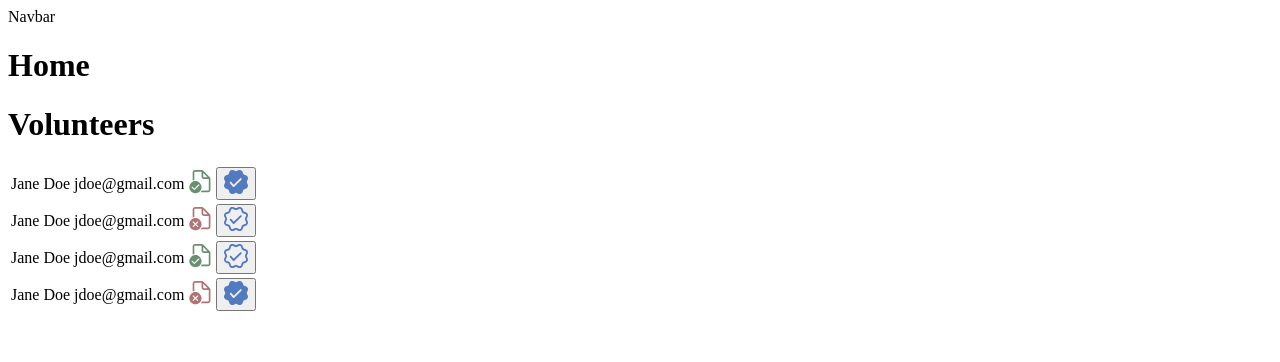
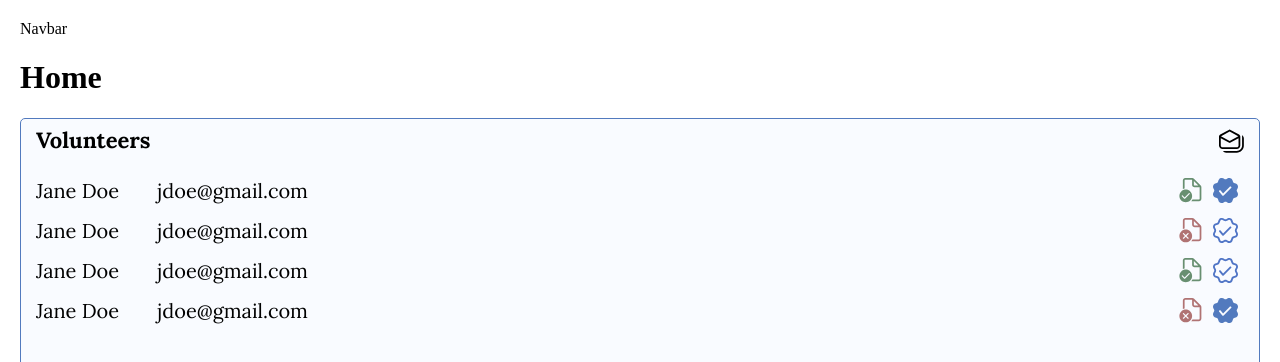
Before and after one commit to hack4impact-calpoly/one-cool-earth-25, a Next.js app: page / in a window 1280 px wide. Shown: the top 362 px of the page. Built offline with nearby package versions, Linux system fonts and the light colour scheme.

Commit message:
Styled volunteer list to match Figma

```diff
--- a/src/app/globals.css
+++ b/src/app/globals.css
@@ -0,0 +1,10 @@
+html,
+body {
+  margin: 0;
+  padding: 0;
+  overflow-x: hidden;
+}
+
+* {
+  box-sizing: border-box;
+}
--- a/src/app/page.tsx
+++ b/src/app/page.tsx
@@ -3,7 +3,7 @@ import VolunteerList from "@/components/VolunteerList";
 
 export default function Home() {
   return (
-    <main>
+    <main style={{ height: "100vh", padding: 20 }}>
       <Navbar />
       <h1>Home</h1>
       <VolunteerList />
--- /dev/null
+++ b/src/components/VolunteerList.module.css
@@ -0,0 +1,112 @@
+@import url("https://fonts.googleapis.com/css2?family=Lora:wght@400;700&display=swap");
+
+.card {
+  width: 100%;
+  height: 713px;
+  background: #f9fbff;
+  border: 1px solid #527abe;
+  border-radius: 5px;
+  box-sizing: border-box;
+  padding: 10px 15px;
+  overflow: hidden;
+  font-family: "Lora", serif;
+  color: #000;
+  display: flex;
+  flex-direction: column;
+  gap: 10px;
+}
+
+.header {
+  display: flex;
+  align-items: flex-start;
+  justify-content: space-between;
+}
+
+.title {
+  margin: 0;
+  font-weight: 700;
+  font-size: 22px;
+  line-height: 100%;
+}
+
+.headerIcon {
+  width: 25px;
+  height: 25px;
+  display: flex;
+  align-items: flex-start;
+  justify-content: flex-end;
+  line-height: 0;
+}
+
+.list {
+  flex: 1;
+  overflow: auto;
+  padding-right: 6px;
+  box-sizing: border-box;
+}
+
+.table {
+  width: 100%;
+  border-collapse: separate;
+  border-spacing: 0 14px;
+  table-layout: fixed;
+}
+
+.colName {
+  width: 84px;
+}
+
+.colGap {
+  width: 37px;
+}
+
+.colEmail {
+  width: 151px;
+}
+
+.colFlex {
+  width: auto;
+}
+
+.colActions {
+  width: 60px;
+}
+
+.row td {
+  padding: 0;
+  height: 26px;
+  vertical-align: middle;
+}
+
+.name,
+.email {
+  font-weight: 400;
+  font-size: 20px;
+  line-height: 26px;
+  white-space: nowrap;
+}
+
+.gap,
+.flex {
+  padding: 0;
+}
+
+.actions {
+  display: flex;
+  align-items: center;
+  justify-content: flex-end;
+  gap: 10px;
+  white-space: nowrap;
+}
+
+.iconButton {
+  width: 25px;
+  height: 25px;
+  padding: 0;
+  border: none;
+  background: transparent;
+  cursor: pointer;
+  display: flex;
+  align-items: center;
+  justify-content: center;
+}
--- a/src/components/VolunteerList.tsx
+++ b/src/components/VolunteerList.tsx
@@ -2,47 +2,29 @@
 
 import { useState } from "react";
 import Image from "next/image";
+import styles from "./VolunteerList.module.css";
 
 import approvedWaiver from "../icons/approvedWaiver.svg";
 import missingWaiver from "../icons/missingWaiver.svg";
 import attended from "../icons/attended.svg";
 import notAttended from "../icons/notAttended.svg";
 import hoveredAttended from "../icons/hoverAttended.svg";
+import mail from "../icons/mail.svg";
 
 type Volunteer = {
   name: string;
   email: string;
-  waiver: string;
+  waiver: any;
   attendance: boolean;
 };
 
 type VolunteerMap = Record<string, Volunteer>;
 
 const initialVolunteerData: VolunteerMap = {
-  volunteer1: {
-    name: "Jane Doe",
-    email: "jdoe@gmail.com",
-    waiver: approvedWaiver,
-    attendance: true,
-  },
-  volunteer2: {
-    name: "Jane Doe",
-    email: "jdoe@gmail.com",
-    waiver: missingWaiver,
-    attendance: false,
-  },
-  volunteer3: {
-    name: "Jane Doe",
-    email: "jdoe@gmail.com",
-    waiver: approvedWaiver,
-    attendance: false,
-  },
-  volunteer4: {
-    name: "Jane Doe",
-    email: "jdoe@gmail.com",
-    waiver: missingWaiver,
-    attendance: true,
-  },
+  volunteer1: { name: "Jane Doe", email: "jdoe@gmail.com", waiver: approvedWaiver, attendance: true },
+  volunteer2: { name: "Jane Doe", email: "jdoe@gmail.com", waiver: missingWaiver, attendance: false },
+  volunteer3: { name: "Jane Doe", email: "jdoe@gmail.com", waiver: approvedWaiver, attendance: false },
+  volunteer4: { name: "Jane Doe", email: "jdoe@gmail.com", waiver: missingWaiver, attendance: true },
 };
 
 export default function VolunteerList() {
@@ -52,29 +34,41 @@ export default function VolunteerList() {
   const toggleAttendance = (id: string) => {
     setVolunteers((prev) => ({
       ...prev,
-      [id]: {
-        ...prev[id],
-        attendance: !prev[id].attendance,
-      },
+      [id]: { ...prev[id], attendance: !prev[id].attendance },
     }));
   };
 
   return (
-    <div>
-      <h1>Volunteers</h1>
+    <div className={styles.card}>
+      <div className={styles.header}>
+        <h1 className={styles.title}>Volunteers</h1>
+        <div className={styles.headerIcon}>
+          <Image src={mail} alt="Email volunteers" width={25} height={25} />
+        </div>
+      </div>
 
-      <div>
-        <table>
+      <div className={styles.list}>
+        <table className={styles.table}>
+          <colgroup>
+            <col className={styles.colName} />
+            <col className={styles.colGap} />
+            <col className={styles.colEmail} />
+            <col className={styles.colFlex} />
+            <col className={styles.colActions} />
+          </colgroup>
+
           <tbody>
             {Object.entries(volunteers).map(([id, volunteer]: [string, Volunteer]) => (
-              <tr key={id}>
-                <td>{volunteer.name}</td>
-                <td>{volunteer.email}</td>
-                <td>
-                  <Image src={volunteer.waiver} alt="Waiver status" width={24} height={24} />
-                </td>
-                <td>
+              <tr key={id} className={styles.row}>
+                <td className={styles.name}>{volunteer.name}</td>
+                <td className={styles.gap} />
+                <td className={styles.email}>{volunteer.email}</td>
+                <td className={styles.flex} />
+                <td className={styles.actions}>
+                  <Image src={volunteer.waiver} alt="Waiver status" width={25} height={25} />
                   <button
+                    type="button"
+                    className={styles.iconButton}
                     onClick={() => toggleAttendance(id)}
                     onMouseEnter={() => setHoveredId(id)}
                     onMouseLeave={() => setHoveredId(null)}
@@ -89,8 +83,8 @@ export default function VolunteerList() {
                             : notAttended
                       }
                       alt="Attendance status"
-                      width={24}
-                      height={24}
+                      width={25}
+                      height={25}
                     />
                   </button>
                 </td>
```
Also changed, not shown: src/icons/mail.svg (added).
